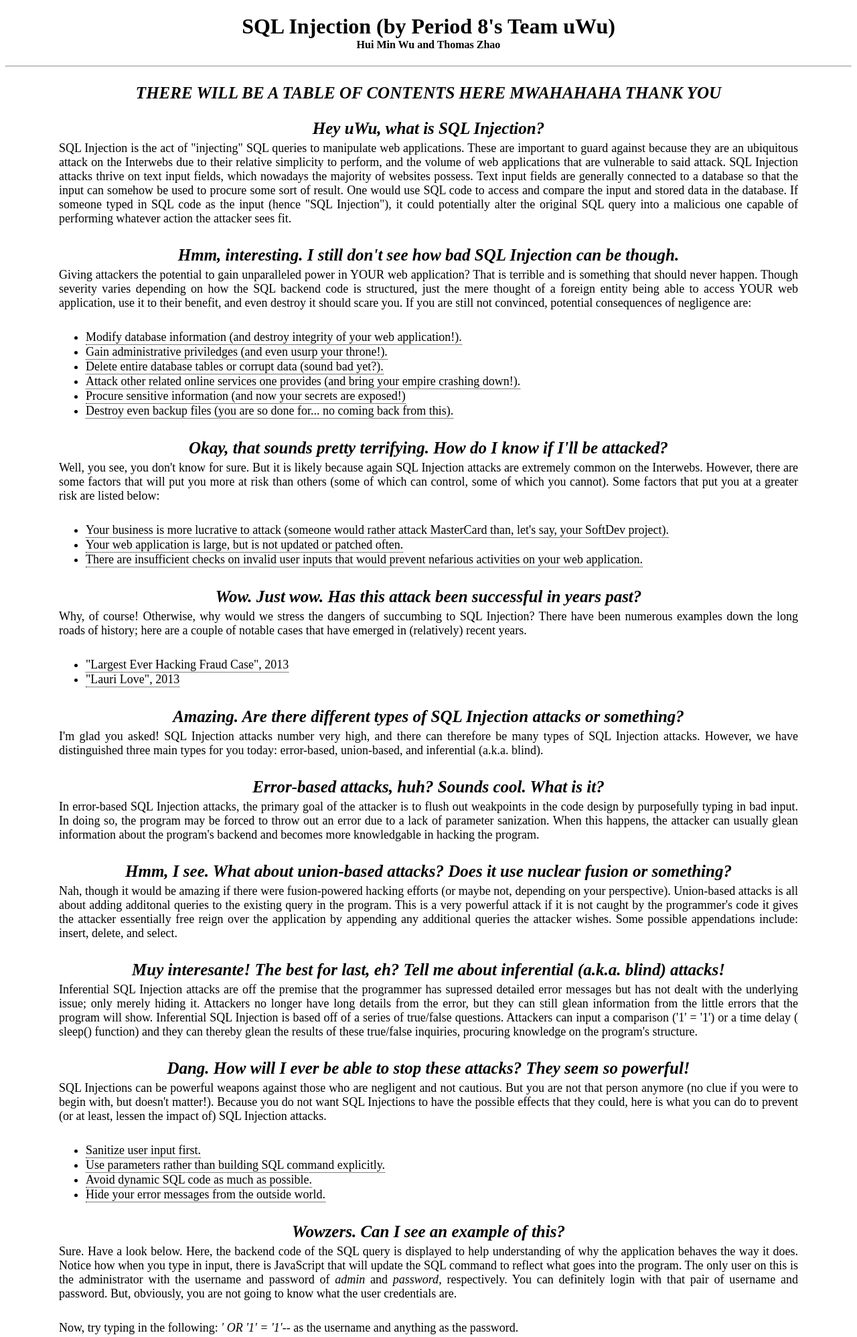
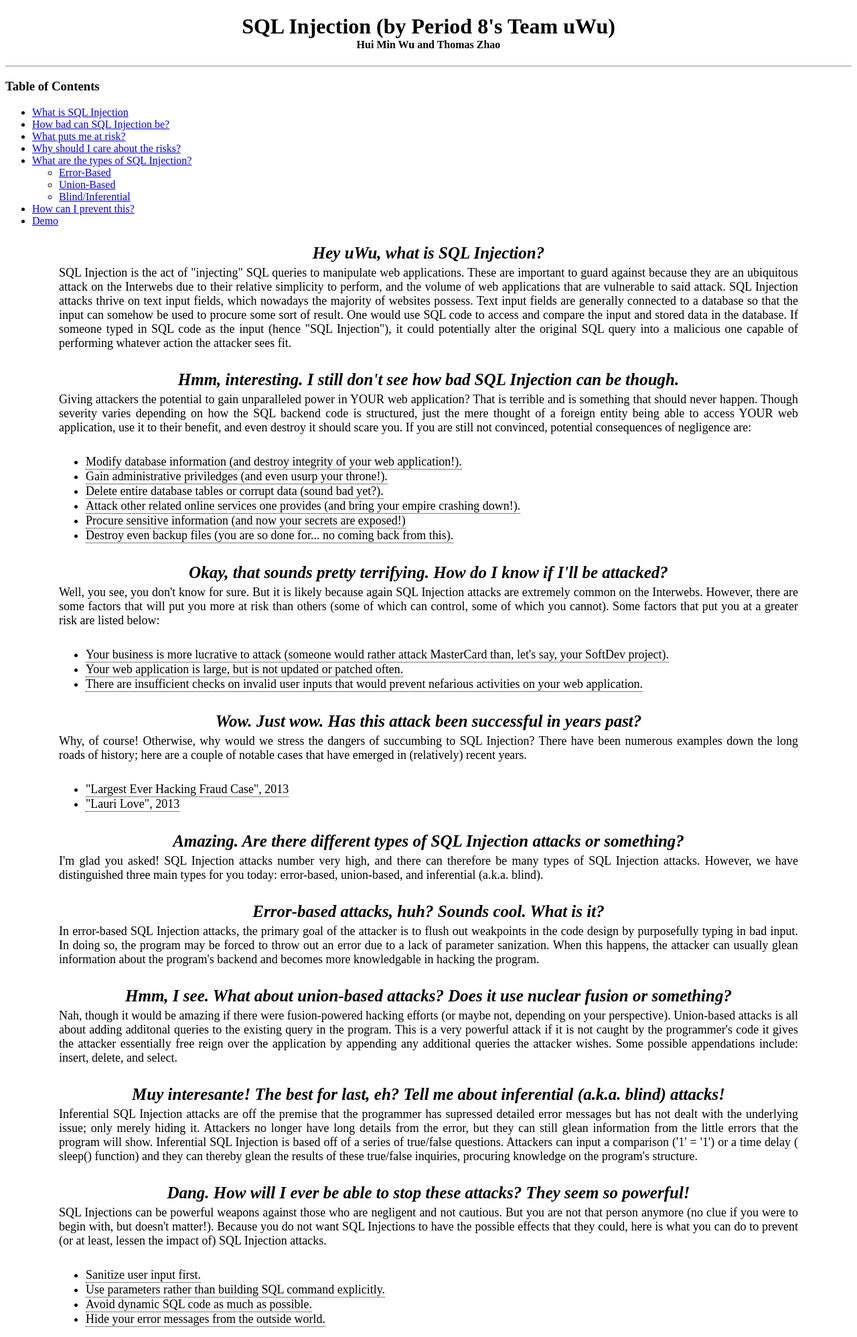
Before and after one commit to huiminwu/sql-injection, a Flask app: page / in a window 1280 px wide. Shown: the top 1996 px of the page at 67% size. Run offline with Flask 2, Linux system fonts and the light colour scheme.

Commit message:
Add table of contents

```diff
--- a/templates/login.html
+++ b/templates/login.html
@@ -80,12 +80,22 @@
     </style>
 </head>
 <body>
-
-    <p class="question">
-        THERE WILL BE A TABLE OF CONTENTS HERE MWAHAHAHA THANK YOU
-    </p>
-
-    <p class="question">
+	<h3> Table of Contents </h3>
+    <ul>
+	    <li><a href="#what">What is SQL Injection</a></li>
+	    <li><a href="#bad">How bad can SQL Injection be?</a></li>
+	    <li><a href="#attack">What puts me at risk?</a></li>
+	    <li><a href="#history">Why should I care about the risks?</a></li>
+	    <li><a href="#type">What are the types of SQL Injection?</a></li>
+	    	<ul>
+	    	<li><a href="#error">Error-Based</a></li>
+		<li><a href="#union">Union-Based</a></li>
+		<li><a href="#blind">Blind/Inferential</a></li>
+		</ul>
+	    <li><a href="#prevent">How can I prevent this?</a></li>
+	    <li><a href="demo">Demo</a></li>
+    </ul>
+    <p class="question" id="what">
         Hey uWu, what is SQL Injection?
     </p>
     <p class="answer">
@@ -101,7 +111,7 @@
     <p class="question">
         Hmm, interesting. I still don't see how bad SQL Injection can be though.
     </p>
-    <p class="answer">
+    <p class="answer" id="bad">
         Giving attackers the potential to gain unparalleled power in YOUR web application? That is terrible and is something that should
         never happen. Though severity varies depending on how the SQL backend code is structured, just the mere thought of a foreign
         entity being able to access YOUR web application, use it to their benefit, and even destroy it should scare you. If you are still
@@ -147,7 +157,7 @@
         </ul>
     </p>
 
-    <p class="question">
+    <p class="question" id="attack">
         Okay, that sounds pretty terrifying. How do I know if I'll be attacked?
     </p>
     <p class="answer">
@@ -179,7 +189,7 @@
         </ul>
     </p>
 
-    <p class="question">
+    <p class="question" id="history">
         Wow. Just wow. Has this attack been successful in years past?
     </p>
     <p class="answer">
@@ -201,7 +211,7 @@
         </ul>
     </p>
 
-    <p class="question">
+    <p class="question" id="types">
         Amazing. Are there different types of SQL Injection attacks or something?
     </p>
     <p class="answer">
@@ -209,7 +219,7 @@
         However, we have distinguished three main types for you today: error-based, union-based, and inferential (a.k.a. blind).
     </p>
 
-    <p class="question">
+    <p class="question" id="error">
         Error-based attacks, huh? Sounds cool. What is it?
     </p>
     <p class="answer">In error-based SQL Injection attacks, the primary goal of the attacker is to flush out weakpoints in the code design by purposefully
@@ -217,7 +227,7 @@
         the attacker can usually glean information about the program's backend and becomes more knowledgable in hacking the program.
     </p>
 
-    <p class="question">
+    <p class="question" id="union">
         Hmm, I see. What about union-based attacks? Does it use nuclear fusion or something?
     </p>
     <p class="answer">
@@ -227,7 +237,7 @@
         Some possible appendations include: insert, delete, and select.
     </p>
 
-    <p class="question">
+    <p class="question" id="blind">
         Muy interesante! The best for last, eh? Tell me about inferential (a.k.a. blind) attacks!
     </p>
     <p class="answer">
@@ -238,7 +248,7 @@
         of these true/false inquiries, procuring knowledge on the program's structure.
     </p>
 
-    <p class="question">
+    <p class="question" id="prevent">
         Dang. How will I ever be able to stop these attacks? They seem so powerful!
     </p>
     <p class="answer">
@@ -274,7 +284,7 @@
         </ul>
     </p>
 
-    <p class="question">
+    <p class="question" id="demo">
         Wowzers. Can I see an example of this?
     </p>
     <p class="answer">
```
